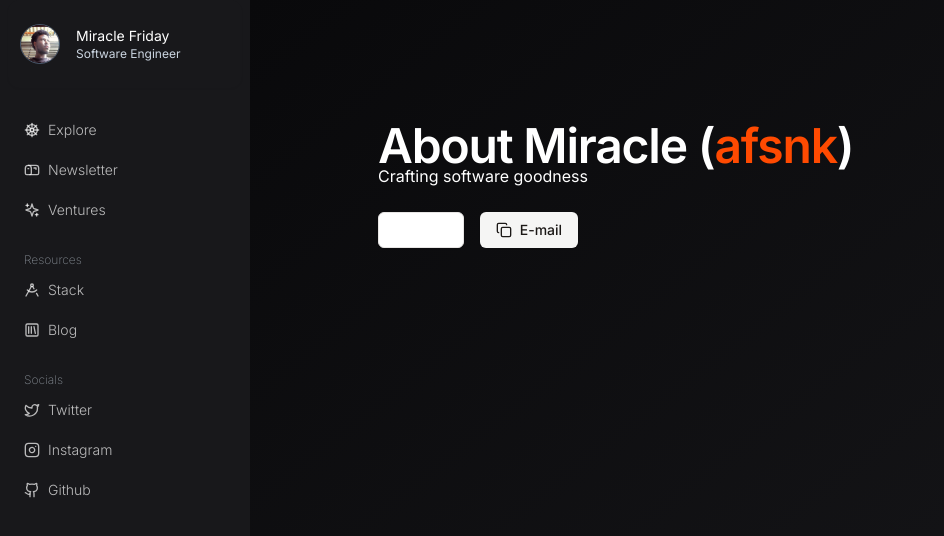
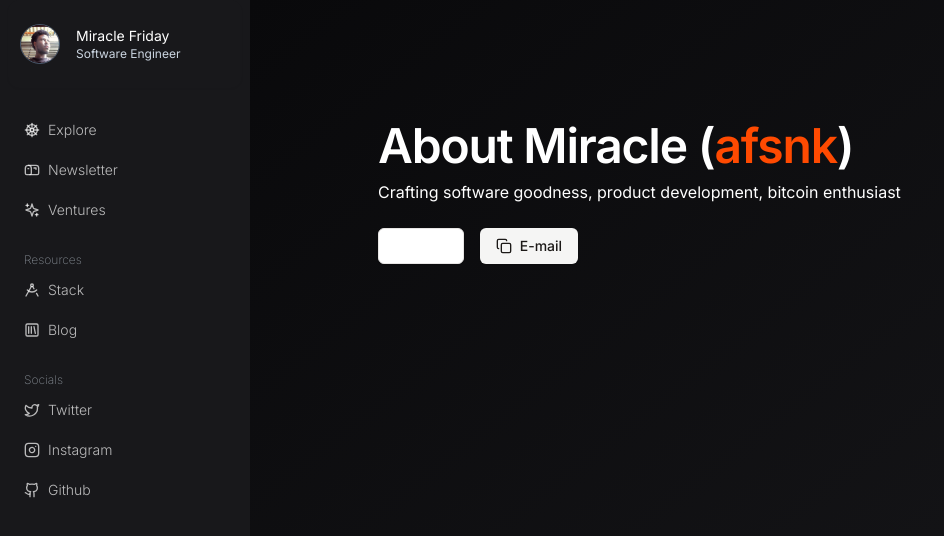
Before and after one commit to afullsnack/personal, a Next.js app: page / in a window 1280 px wide. Shown: the top 536 px of the page, without its empty margins (0-944 px from the left). Built offline with nearby package versions, Linux system fonts and the light colour scheme.

Commit message:
refactor: refactored main page and added footer to main layout

```diff
--- a/src/app/layout.tsx
+++ b/src/app/layout.tsx
@@ -3,6 +3,7 @@ import "~/styles/globals.css";
 import { Inter } from "next/font/google";
 import { MainLayout } from "~/components/main-layout";
 import { ThemeProvider } from "~/components/theme-provider";
+import { Twitter } from "lucide-react";
 
 const inter = Inter({
   subsets: ["latin"],
@@ -29,7 +30,14 @@ export default function RootLayout({
           enableSystem
           disableTransitionOnChange
         >
-          <MainLayout>{children}</MainLayout>
+          <MainLayout>
+            {children}
+            <footer className="grid gap-2 sm:flex items-center justify-center sm:gap-4 p-8 border-t-[.2px] border-gray-400/40">
+              <div className="flex gap-2 text-xs">
+                Proudly built by <a href="https://twitter.com/afullsnack" className="text-[#FF4A01] flex items-center gap-1"><Twitter color="#FF4A01" className="h-3 w-3" /> afullsnack</a>
+              </div>
+            </footer>
+          </MainLayout>
         </ThemeProvider>
       </body>
     </html>
--- a/src/app/page.tsx
+++ b/src/app/page.tsx
@@ -9,47 +9,21 @@ export default function HomePage() {
     <main className="flex min-h-screen flex-col items-center justify-start bg-gradient-to-br from-zinc-950 to-zinc-900 text-white">
       <div className="container flex flex-col items-start justify-start gap-3 px-8 py-8 md:px-16 md:py-16 lg:px-32 lg:py-32">
         {/* <div className="w-full border border-red-400 p-8"></div> */}
-        <div>
+        <div className="grid gap-4">
           <h1 className="text-3xl font-semibold tracking-tight text-white sm:text-[3rem]">
-            About Miracle (<span className="text-[#FF4A01]">afsnk</span>)
+            About Miracle (<a href="https://afsnk.sh" className="text-[#FF4A01]">afsnk</a>)
           </h1>
-          <span>Crafting software goodness</span>
+          <span>Crafting software goodness, product development, bitcoin enthusiast</span>
         </div>
-        <div></div>
+        <div className="grid gap-3">
+
+        </div>
         <div className="flex items-center justify-start gap-4">
           <Button variant="outline">Hire me</Button>
           <Button variant="secondary" className="gap-2">
             <Copy className="h-4 w-4" /> E-mail
           </Button>
         </div>
-        {/* <div className="grid grid-cols-1 gap-4 sm:grid-cols-2 md:gap-8">
-          <Link
-            className="flex max-w-xs flex-col gap-4 rounded-xl bg-white/10 p-4 text-white hover:bg-white/20"
-            href="https://create.t3.gg/en/usage/first-steps"
-            target="_blank"
-          >
-            <h3 className="text-2xl font-bold">First Steps →</h3>
-            <div className="text-lg">
-              Just the basics - Everything you need to know to set up your
-              database and authentication.
-            </div>
-          </Link>
-          <Link
-            className="flex max-w-xs flex-col gap-4 rounded-xl bg-white/10 p-4 text-white hover:bg-white/20"
-            href="https://create.t3.gg/en/introduction"
-            target="_blank"
-          >
-            <h3 className="text-2xl font-bold">Documentation →</h3>
-            <div className="text-lg">
-              Learn more about Create T3 App, the libraries it uses, and how to
-              deploy it.
-            </div>
-          </Link>
-        </div> */}
-        {/* <Button variant="secondary" className="hover:text-[#]">
-          Click me for good luck
-        </Button>
-        <ThemeToggle /> */}
       </div>
     </main>
   );
```
